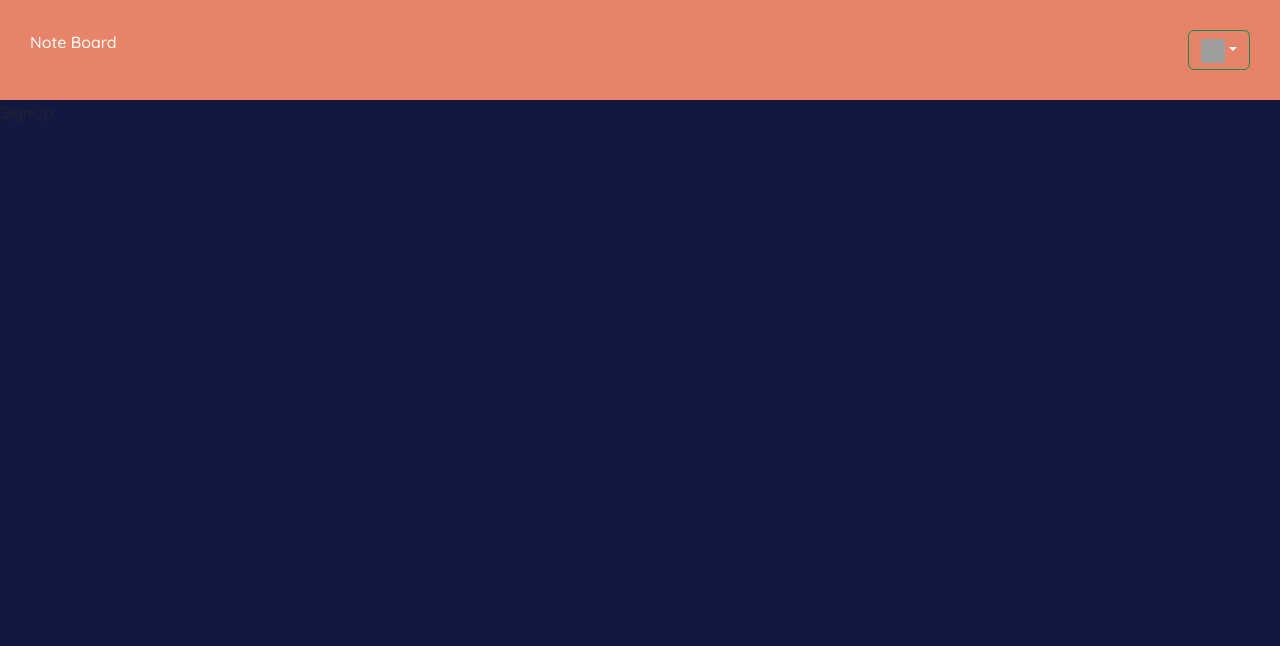
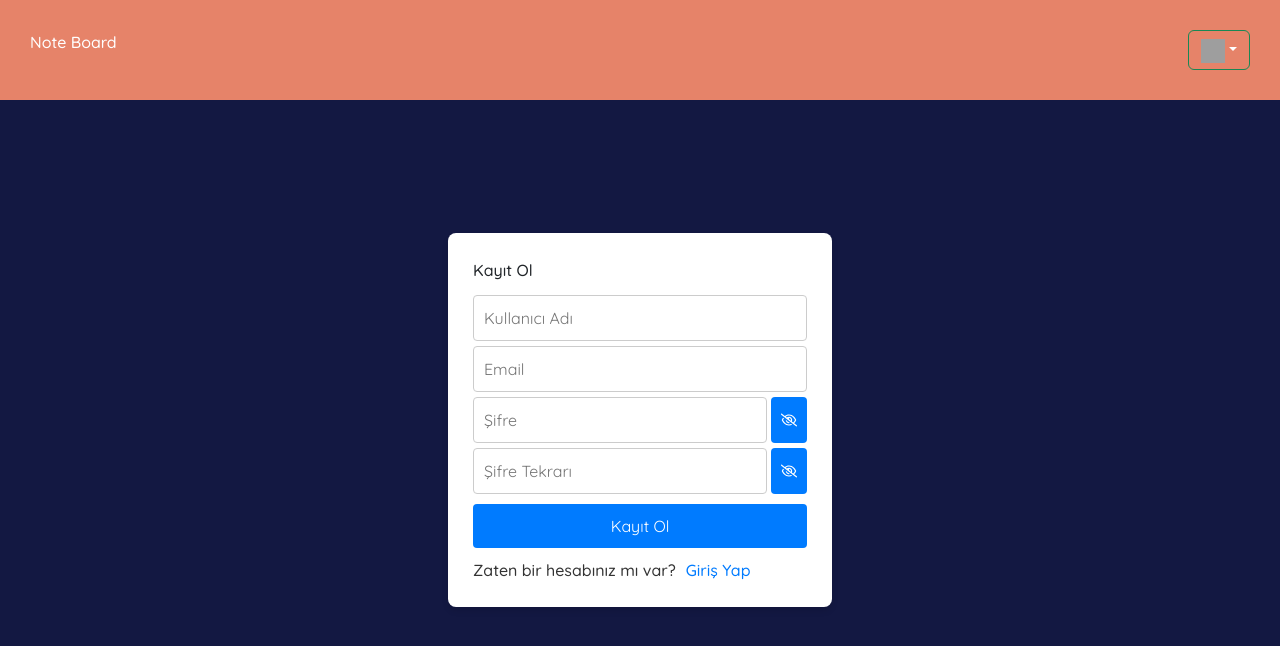
Before and after one commit to aliergul/note-board-app, a React (Create React App) app in the folder frontend/: page /signup in a window 1280 px wide. Shown: the top 646 px of the page. Built offline with nearby package versions, Linux system fonts and the light colour scheme; grey boxes are pictures that could not be loaded.

Commit message:
signup page design

```diff
--- a/frontend/src/i18n/tr.json
+++ b/frontend/src/i18n/tr.json
@@ -6,6 +6,18 @@
     "email": "Email",
     "password": "Şifre",
     "get_account": "Hesabın yok mu?",
-    "sign_up": "Buradan kayıt olabilirsin."
+    "sign_up": "Buradan kayıt olabilirsin.",
+    "input_error": "Eposta veya şifre hatalıdır."
+  },
+  "signup": {
+    "title": "Kayıt Ol",
+    "username": "Kullanıcı Adı",
+    "email": "Email",
+    "password": "Şifre",
+    "repeat_password": "Şifre Tekrarı",
+    "username_error": "Kullanıcı adı alanı boş bırakılamaz.",
+    "email_error": "Eposta formatı hatalıdır.",
+    "password_error": "Şifreler birbirleriyle uyuşmuyor.",
+    "already_have": "Zaten bir hesabınız mı var?"
   }
 }
--- a/frontend/src/pages/Login/Login.js
+++ b/frontend/src/pages/Login/Login.js
@@ -1,15 +1,15 @@
 import React, { useState } from "react";
 import { useTranslation } from "react-i18next";
 import CustomInputContainer from "../../components/CustomInputContainer";
-import { FaRegEye, FaRegEyeSlash } from "react-icons/fa";
+import { FaRegEye, FaRegEyeSlash } from "react-icons/fa6";
+import validateEmail from "../../utils/validateEmail";
 
 const Login = () => {
   const { t } = useTranslation();
   const [email, setEmail] = useState("");
-  const [password, setPassword] = useState("");
+  const [password, setPassword] = useState(null);
   const [controlPassword, setControlPassword] = useState("");
-
-  console.log(controlPassword);
+  const [error, setError] = useState(null);
 
   const handlePassword = () => {
     var x = document.getElementById("password-input");
@@ -22,16 +22,25 @@ const Login = () => {
     }
   };
 
+  const handleLogin = async (e) => {
+    e.preventDefault();
+    if (!validateEmail(email) || !password) {
+      setError(t("login.input_error"));
+    } else {
+      setError(null);
+    }
+  };
+
   return (
     <div className="login-container">
       <div className="login-form">
-        <label>{t("login.title")}</label>
+        <form onSubmit={handleLogin}>
+          <label className="mb-2">{t("login.title")}</label>
           <div>
             <CustomInputContainer
               placeholder={t("login.email")}
               value={email}
               setValue={setEmail}
-            type="email"
             />
           </div>
           <div className="d-flex gap-1">
@@ -42,6 +51,7 @@ const Login = () => {
               setValue={setPassword}
               type="password"
             />
+
             <button className="icon-button" onClick={handlePassword}>
               {controlPassword === "text" ? (
                 <FaRegEye className="icon" />
@@ -51,13 +61,20 @@ const Login = () => {
             </button>
           </div>
 
-        <button type="button" class="btn btn-primary">
+          {error && <p className="error-text">{error}</p>}
+
+          <button
+            type="submit"
+            class="action-btn btn btn-primary"
+            style={{ marginTop: 10, marginBottom: 10 }}
+          >
             {t("login.title")}
           </button>
           <div className="additional-links">
             <p>{t("login.get_account")}</p>
             <a href="/signup">{t("login.sign_up")}</a>
           </div>
+        </form>
       </div>
     </div>
   );
--- a/frontend/src/pages/SignUp/SignUp.js
+++ b/frontend/src/pages/SignUp/SignUp.js
@@ -1,7 +1,126 @@
-import React from "react";
+import React, { useState } from "react";
+import { useTranslation } from "react-i18next";
+import { FaRegEye, FaRegEyeSlash } from "react-icons/fa6";
+import CustomInputContainer from "../../components/CustomInputContainer";
+import validateEmail from "../../utils/validateEmail";
 
 const SignUp = () => {
-  return <div>SignUp</div>;
+  const { t } = useTranslation();
+  const [username, setUsername] = useState("");
+  const [email, setEmail] = useState("");
+  const [password, setPassword] = useState(null);
+  const [repeatPassword, setRepeatPassword] = useState(null);
+  const [controlPassword, setControlPassword] = useState("");
+  const [error, setError] = useState(null);
+
+  const handlePassword = () => {
+    var x = document.getElementById("password-input");
+    if (x.type === "password") {
+      x.type = "text";
+      setControlPassword("text");
+    } else {
+      x.type = "password";
+      setControlPassword("password");
+    }
+  };
+
+  const handleRepeatPassword = () => {
+    var x = document.getElementById("repeat-password-input");
+    if (x.type === "password") {
+      x.type = "text";
+      setControlPassword("text");
+    } else {
+      x.type = "password";
+      setControlPassword("password");
+    }
+  };
+
+  const handleSignUp = async (e) => {
+    setError(null);
+    e.preventDefault();
+    if (username === "") {
+      setError(t("signup.username_error"));
+    }
+    if (!validateEmail(email)) {
+      setError(t("signup.email_error"));
+    }
+    if (password !== repeatPassword) {
+      setError(t("signup.password_error"));
+    }
+  };
+
+  return (
+    <div className="login-container">
+      <div className="login-form">
+        <form onSubmit={handleSignUp}>
+          <label className="mb-2">{t("signup.title")}</label>
+          <div>
+            <CustomInputContainer
+              placeholder={t("signup.username")}
+              value={username}
+              setValue={setUsername}
+            />
+          </div>
+          <div>
+            <CustomInputContainer
+              placeholder={t("signup.email")}
+              value={email}
+              setValue={setEmail}
+            />
+          </div>
+          <div className="d-flex gap-1">
+            <CustomInputContainer
+              id="password-input"
+              placeholder={t("signup.password")}
+              value={password}
+              setValue={setPassword}
+              type="password"
+            />
+
+            <button className="icon-button" onClick={handlePassword}>
+              {controlPassword === "text" ? (
+                <FaRegEye className="icon" />
+              ) : (
+                <FaRegEyeSlash />
+              )}
+            </button>
+          </div>
+
+          <div className="d-flex gap-1">
+            <CustomInputContainer
+              id="repeat-password-input"
+              placeholder={t("signup.repeat_password")}
+              value={repeatPassword}
+              setValue={setRepeatPassword}
+              type="password"
+            />
+
+            <button className="icon-button" onClick={handleRepeatPassword}>
+              {controlPassword === "text" ? (
+                <FaRegEye className="icon" />
+              ) : (
+                <FaRegEyeSlash />
+              )}
+            </button>
+          </div>
+
+          {error && <p className="error-text">{error}</p>}
+          <button
+            type="submit"
+            class="action-btn btn btn-primary"
+            style={{ marginTop: 10, marginBottom: 10 }}
+          >
+            {t("signup.title")}
+          </button>
+
+          <div className="additional-links">
+            <p>{t("signup.already_have")}</p>
+            <a href="/login">{t("login.title")}</a>
+          </div>
+        </form>
+      </div>
+    </div>
+  );
 };
 
 export default SignUp;
--- a/frontend/src/styles/main.css
+++ b/frontend/src/styles/main.css
@@ -88,6 +88,12 @@ html,
   background-color: #0056b3;
 }
 
+.login-form .form-group {
+  display: flex;
+  flex-direction: column;
+  gap: 10px;
+}
+
 .additional-links {
   display: flex;
   gap: 10px;
@@ -114,3 +120,14 @@ html,
   align-items: center;
   margin-top: 5px;
 }
+
+.error-text {
+  color: red;
+  padding-bottom: 3px;
+}
+
+.action-btn {
+  display: flex;
+  width: 100%;
+  justify-content: center;
+}
--- /dev/null
+++ b/frontend/src/utils/validateEmail.js
@@ -0,0 +1,7 @@
+export const emailRegex = /^[A-Z0-9._%+-]+@[A-Z0-9.-]+\.[A-Z]{2,}$/i;
+
+const validateEmail = (val) => {
+  return emailRegex.test(val);
+};
+
+export default validateEmail;
```
Lines whose indentation alone changed are shown as unchanged.
